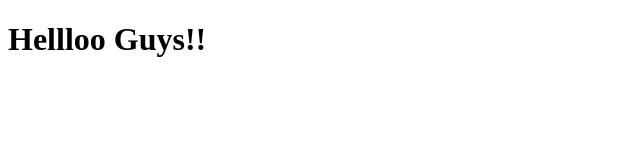
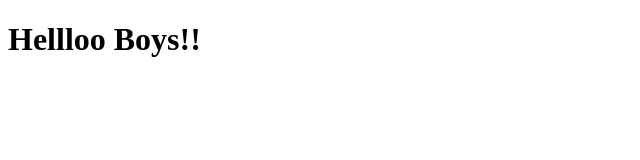
Before and after one commit to EdwinChris123/FirstProject, a plain HTML site: page hello.html in a window 1280 px wide. Shown: the full height of the page, 0-640 px from the left. Drawn offline with Linux system fonts and the light colour scheme.

Commit message:
Update hello.html

```diff
--- a/hello.html
+++ b/hello.html
@@ -6,6 +6,6 @@
     <title>Document</title>
 </head>
 <body>
-    <h1>Hellloo Guys!!</h1>
+    <h1>Hellloo Boys!!</h1>
 </body>
 </html>
```
